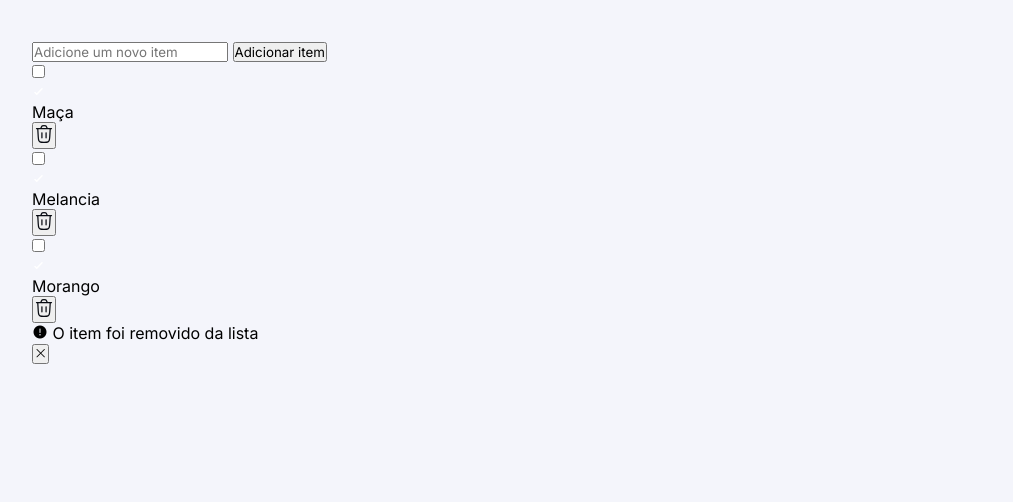
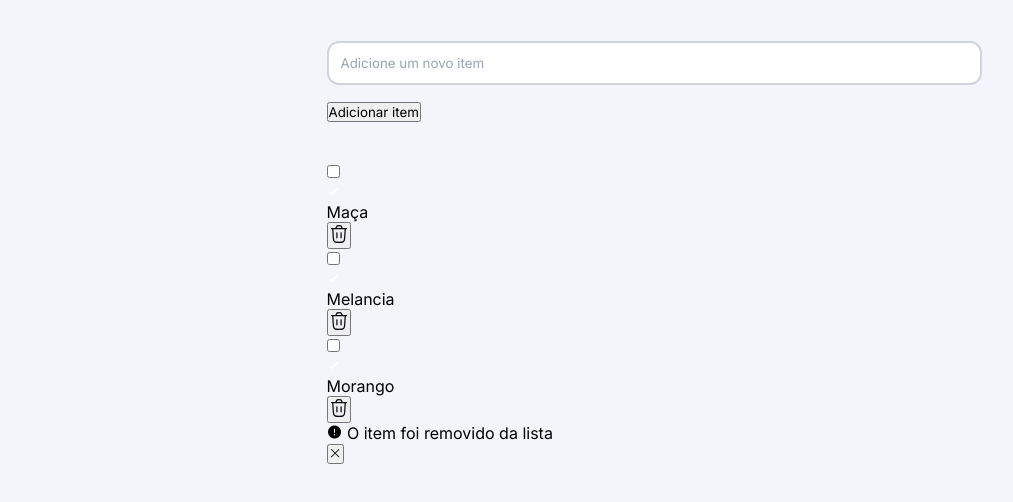
Before and after one commit to LarissaSchmidtSantos11tiA/quickList-, a plain HTML site: page index.html in a window 1280 px wide. Shown: the part 168-670 px from the top of the page, without its empty margins (0-1013 px from the left). Drawn offline with nearby package versions, Linux system fonts and the light colour scheme.

Commit message:
escrevi &::hover ao inves de &:hover

```diff
--- a/style.css
+++ b/style.css
@@ -57,3 +57,32 @@
         line-height: 3.2rem;
     }
 }
+
+
+main {
+    max-width: 62.7rem;
+    margin-inline: auto;
+}
+
+.add-item {
+    margin-bottom: 4rem;
+
+    input {
+        width: 100%;
+        padding: 1.2rem;
+        border: 2px solid var(--border-primary);
+        border-radius: 1.2rem;
+        margin-bottom: 1.6rem;
+        outline: none;
+        color: var(--content-primary);
+
+        &::placeholder {
+            color: var(--content-tertiary);
+        }
+
+        &::hover {
+            border: 2px solid var(--border-hover);
+        }
+
+    }
+}
```
